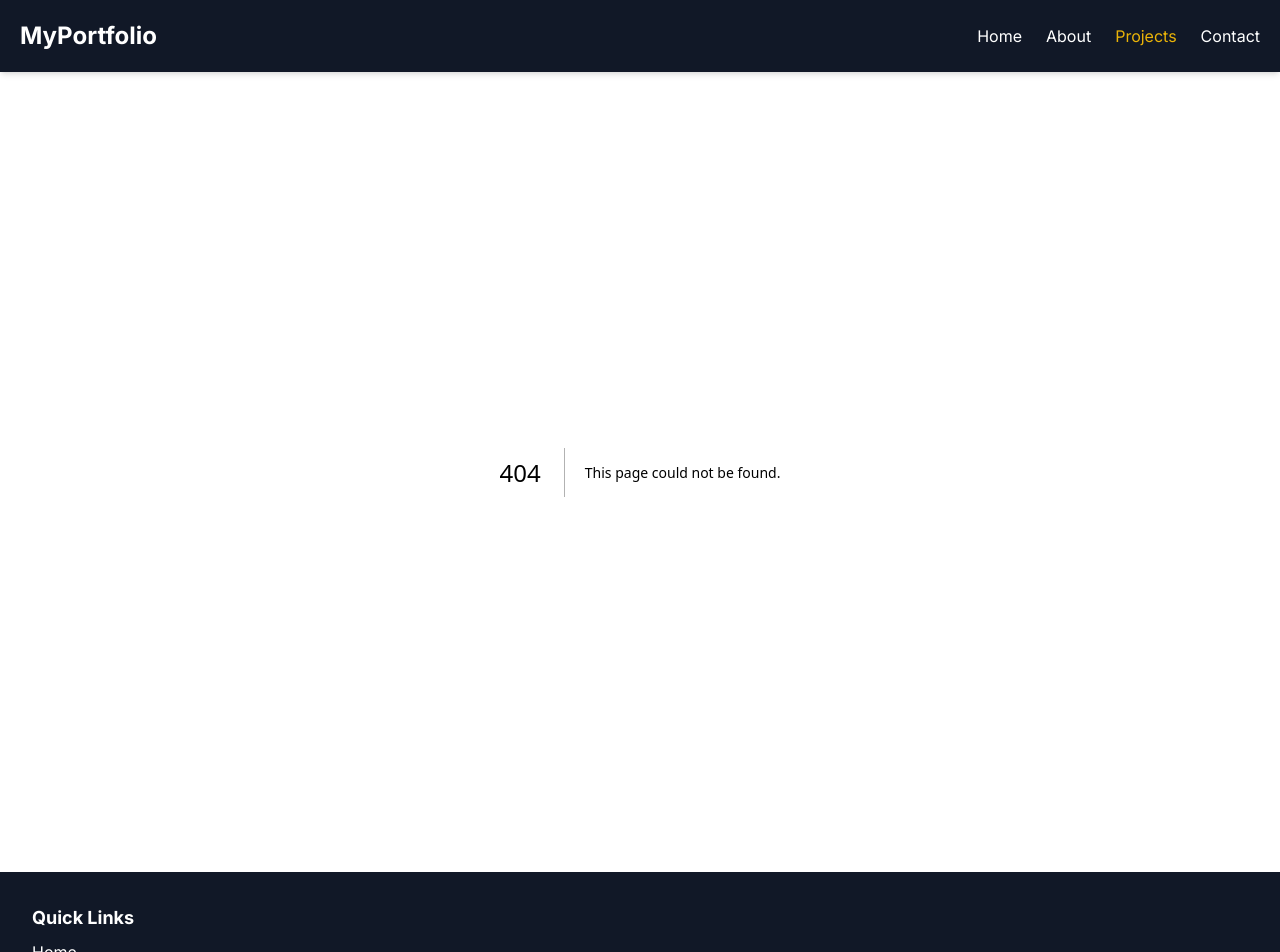
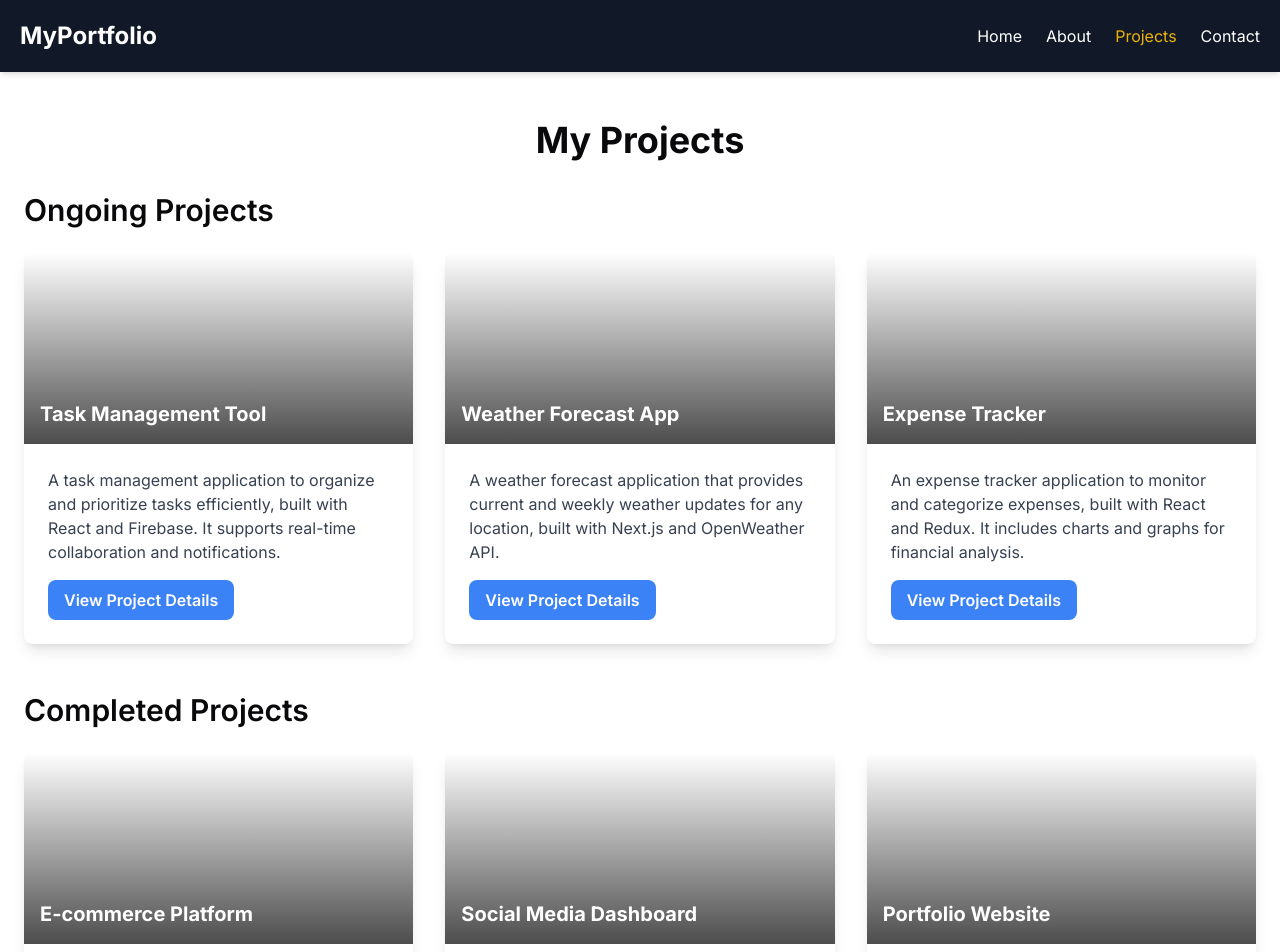
Before and after one commit to Tsubasa-2005/Portfolio_Site, a Next.js app: page /projects in a window 1280 px wide. Before the commit this address had no page. Shown: the top 952 px of the page. Built offline with nearby package versions, Linux system fonts and the light colour scheme; no server answers.

Commit message:
:sparkles: project page

```diff
--- /dev/null
+++ b/app/api/projects/[projectID]/route.ts
@@ -0,0 +1,15 @@
+// app/api/projects/[projectID]/route.ts
+import { NextResponse } from 'next/server';
+import {projects} from "@/SampleData/data";
+
+
+export async function GET(req: Request, { params }: { params: { projectID: bigint } }) {
+    const projectId = parseInt(String(params.projectID), 10);
+    const project = projects.find((p: { id: number; }) => p.id === projectId);
+
+    if (!project) {
+        return NextResponse.json({ message: 'Project not found' }, { status: 404 });
+    }
+
+    return NextResponse.json(project);
+}
--- /dev/null
+++ b/app/api/projects/route.ts
@@ -0,0 +1,16 @@
+// app/api/projects/route.ts
+import { NextResponse } from 'next/server';
+import { projects } from '@/SampleData/data';
+
+export async function GET() {
+    // 進行中プロジェクト（進捗が100%未満）
+    const ongoingProjects = projects.filter(project => project.progress < 100);
+
+    // 完成したプロジェクト（進捗が100%）
+    const completedProjects = projects.filter(project => project.progress === 100);
+
+    return NextResponse.json({
+        ongoingProjects,
+        completedProjects
+    });
+}
--- /dev/null
+++ b/app/components/projects/ProjectCard.tsx
@@ -0,0 +1,34 @@
+import React from 'react';
+import Link from 'next/link';
+import { Project } from '@/app/types/db/core';
+
+interface ProjectCardProps {
+    project: Project;
+}
+
+const ProjectCard: React.FC<ProjectCardProps> = ({ project }) => {
+    return (
+        <div
+            key={project.id.toString()}
+            className="relative bg-white rounded-lg shadow-lg overflow-hidden transform transition duration-500 hover:scale-105"
+        >
+            <div className="relative h-48">
+                <div className="absolute inset-0 bg-gradient-to-t from-black to-transparent opacity-70" />
+                <div className="absolute bottom-0 p-4 text-white">
+                    <h2 className="text-xl font-bold">{project.title}</h2>
+                </div>
+            </div>
+            <div className="p-6">
+                <p className="text-gray-700 mb-4">{project.description}</p>
+                <Link
+                    href={`/projects/${project.id.toString()}`}
+                    className="inline-block bg-blue-500 text-white font-semibold py-2 px-4 rounded-lg hover:bg-blue-600 transition-colors duration-300"
+                >
+                    View Project Details
+                </Link>
+            </div>
+        </div>
+    );
+};
+
+export default ProjectCard;
--- /dev/null
+++ b/app/projects/[projectID]/page.tsx
@@ -0,0 +1,55 @@
+// app/projects/[projectID]/page.tsx
+import React from 'react';
+import { notFound } from 'next/navigation';
+import {Project} from "@/app/types/db/core";
+
+interface ProjectDetailPageProps {
+    params: { projectID: string }; // projectID を string 型として受け取る
+}
+
+const ProjectDetailPage = async ({ params }: ProjectDetailPageProps) => {
+    const projectID = BigInt(params.projectID); // string を bigint に変換
+
+    // サーバーサイドでプロジェクトデータを取得
+    const response = await fetch(`${process.env.NEXT_PUBLIC_API_URL}/api/projects/${projectID}`, {
+        cache: 'no-store',
+    });
+
+    if (!response.ok) {
+        return notFound();
+    }
+
+    const project: Project = await response.json();
+
+    return (
+        <div className="container mx-auto py-12 px-6">
+            <h1 className="text-4xl font-bold mb-8">{project.title}</h1>
+            <img
+                src={project.imageUrl}
+                alt={project.title}
+                className="w-full h-64 object-cover mb-8 rounded-lg"
+            />
+            <p className="text-lg text-gray-700 mb-8">{project.description}</p>
+            <div className="flex space-x-4">
+                <a
+                    href={project.projectUrl}
+                    target="_blank"
+                    rel="noopener noreferrer"
+                    className="text-blue-500 hover:underline"
+                >
+                    View Project
+                </a>
+                <a
+                    href={project.repoUrl}
+                    target="_blank"
+                    rel="noopener noreferrer"
+                    className="text-gray-500 hover:underline"
+                >
+                    GitHub Repo
+                </a>
+            </div>
+        </div>
+    );
+};
+
+export default ProjectDetailPage;
--- /dev/null
+++ b/app/projects/page.tsx
@@ -0,0 +1,47 @@
+// app/projects/page.tsx
+import React from 'react';
+import { Project } from '@/app/types/db/core';
+import ProjectCard from '@/app/components/projects/ProjectCard';
+
+export const revalidate = 60; // キャッシュの有効期限を設定 (60秒)
+
+const ProjectsPage = async () => {
+    // サーバーサイドでプロジェクトデータを取得
+    const response = await fetch(`${process.env.NEXT_PUBLIC_API_URL}/api/projects`, {
+        cache: 'no-store', // キャッシュを無効にして常に最新のデータを取得
+    });
+
+    if (!response.ok) {
+        throw new Error('Failed to fetch projects');
+    }
+
+    const { ongoingProjects, completedProjects }: { ongoingProjects: Project[], completedProjects: Project[] } = await response.json();
+
+    return (
+        <div className="container mx-auto py-12 px-6">
+            <h1 className="text-4xl font-bold mb-8 text-center">My Projects</h1>
+
+            {/* 進行中のプロジェクト */}
+            <section className="mb-12">
+                <h2 className="text-3xl font-semibold mb-6">Ongoing Projects</h2>
+                <div className="grid gap-8 lg:grid-cols-3">
+                    {ongoingProjects.map((project) => (
+                        <ProjectCard key={project.id.toString()} project={project} />
+                    ))}
+                </div>
+            </section>
+
+            {/* 完成したプロジェクト */}
+            <section>
+                <h2 className="text-3xl font-semibold mb-6">Completed Projects</h2>
+                <div className="grid gap-8 lg:grid-cols-3">
+                    {completedProjects.map((project) => (
+                        <ProjectCard key={project.id.toString()} project={project} />
+                    ))}
+                </div>
+            </section>
+        </div>
+    );
+};
+
+export default ProjectsPage;
```
